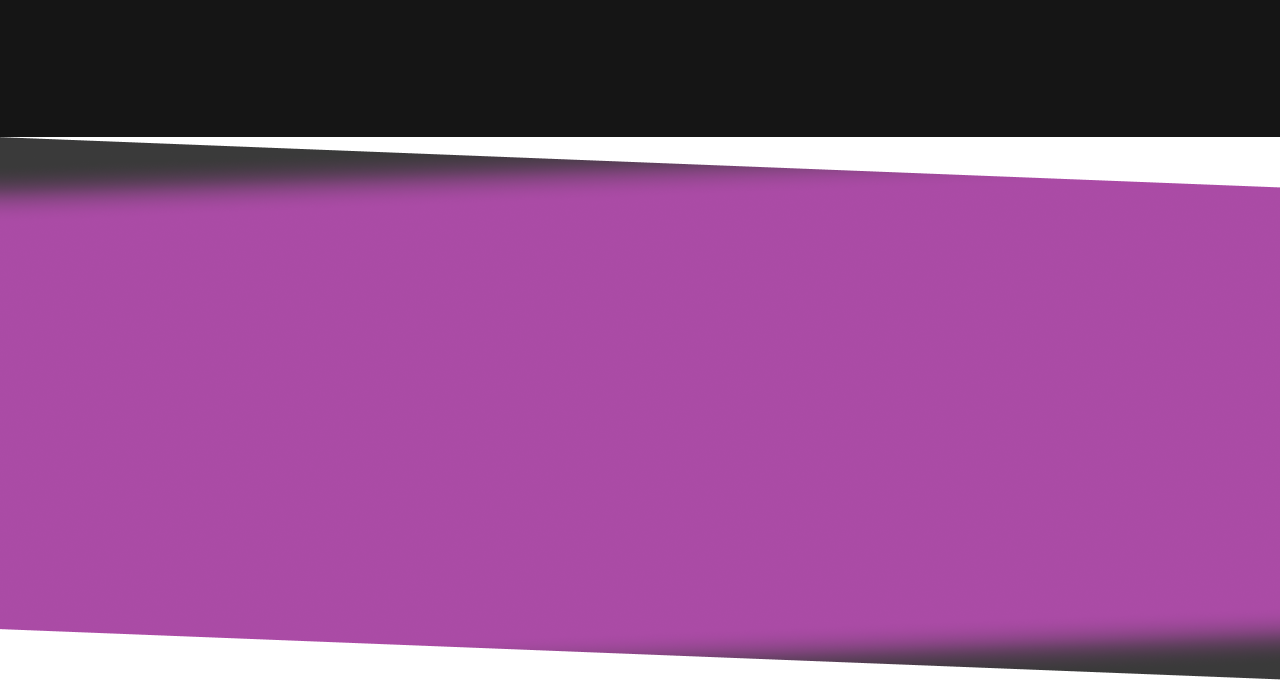
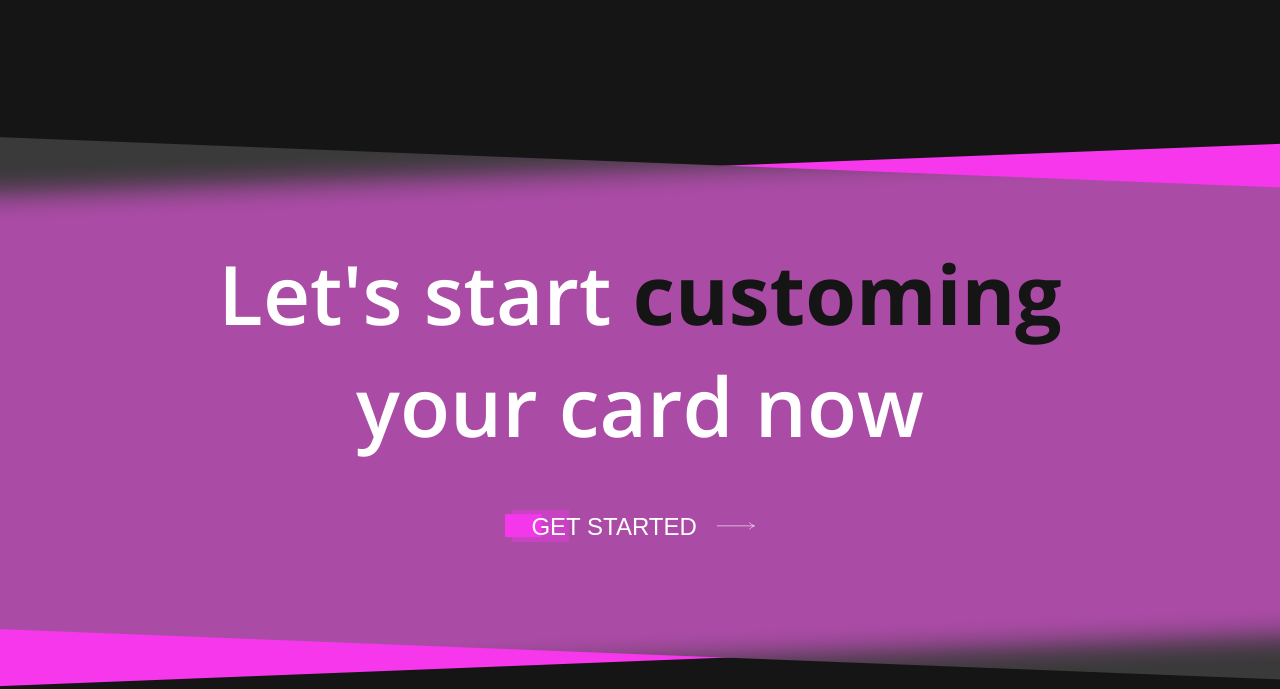
Before and after one commit to imbeshat/Project08-Credit-Card, a plain HTML site: page index.html in a window 1280 px wide. Shown: the part 5660-6349 px from the top of the page. Drawn offline with nearby package versions, Linux system fonts and the light colour scheme.

Commit message:
added css for rectangle images of customisation section

```diff
--- a/css/style.css
+++ b/css/style.css
@@ -393,3 +393,45 @@ button {
 	margin: 0 10px;
 	margin-left: 185px;
 }
+
+/* CSS for customisation section */
+.custom-cards {
+	background-color: #151515;
+	color: #ffffff;
+	text-align: center;
+}
+
+.cust-card-div {
+	position: relative;
+}
+
+.rectangle2 {
+	top: 0;
+	position: absolute;
+}
+
+.custom-head {
+	position: absolute;
+	top: 100px;
+	left: 200px;
+	right: 200px;
+}
+
+.custom-head h1 {
+	font-size: 82px;
+	font-weight: 600;
+}
+
+.custom-head h1 span {
+	color: #151515;
+	font-weight: 700;
+}
+
+.btn-started {
+	display: flex;
+	justify-content: center;
+	align-items: center;
+	position: absolute;
+	top: 60%;
+	right: 41%;
+}
```
